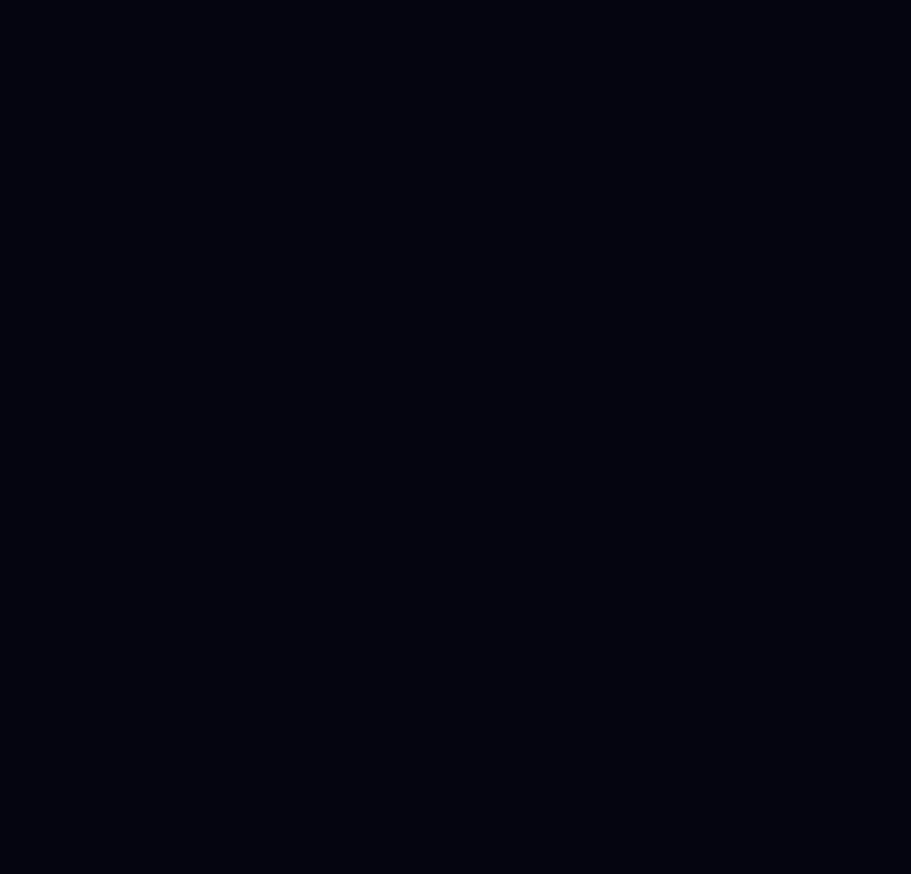
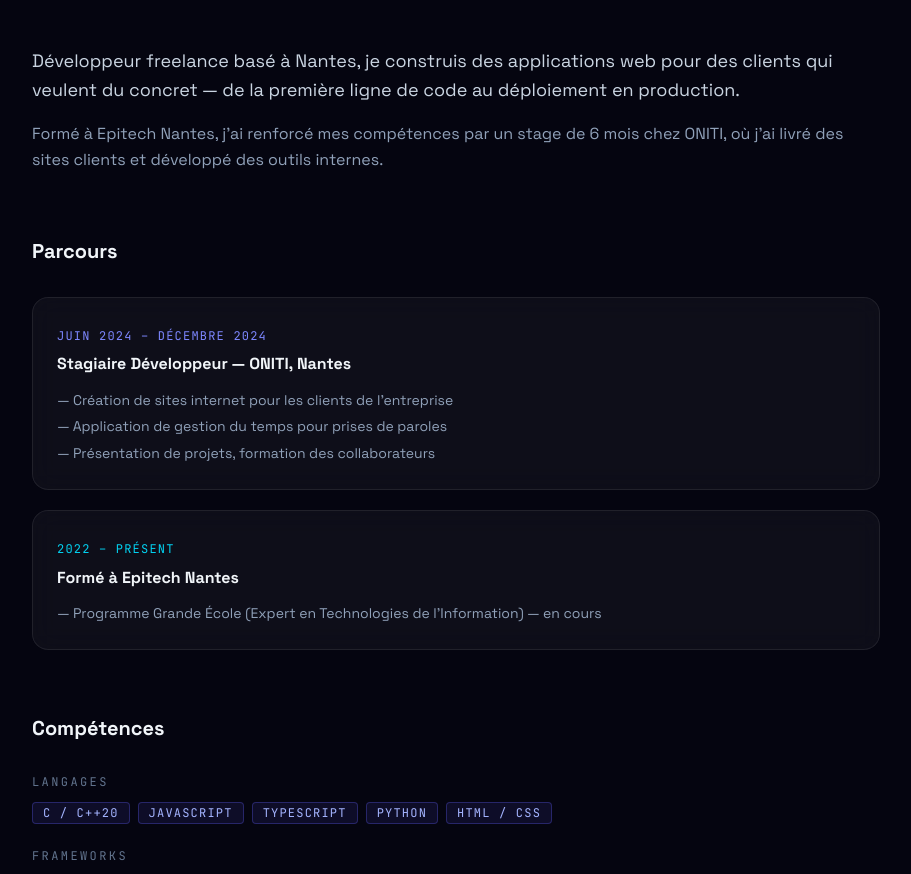
Before and after one commit to Leonardbaraton/portfolio, a React (Vite) app: page /a-propos in a window 1280 px wide. Shown: the part 222-1096 px from the top of the page, without its empty margins (184-1095 px from the left). Before the commit the page ends 800 px from the top, so only its background shows below. Built offline with nearby package versions, Linux system fonts and the light colour scheme.

Commit message:
feat: implement About page with timeline and skills

```diff
--- a/src/pages/About.tsx
+++ b/src/pages/About.tsx
@@ -1,3 +1,146 @@
+import { Link } from 'react-router-dom';
+import { ArrowRight } from 'lucide-react';
+import { motion } from 'framer-motion';
+import { GlassCard } from '../components/ui/GlassCard';
+import { NeonBadge } from '../components/ui/NeonBadge';
+
+const GRADIENT_TEXT: React.CSSProperties = {
+  background: 'linear-gradient(135deg, #818cf8 0%, #06b6d4 100%)',
+  WebkitBackgroundClip: 'text',
+  WebkitTextFillColor: 'transparent',
+  backgroundClip: 'text',
+};
+
+const SKILLS = {
+  Langages: { items: ['C / C++20', 'JavaScript', 'TypeScript', 'Python', 'HTML / CSS'], color: 'indigo' as const },
+  Frameworks: { items: ['React', 'FastAPI', 'Node.js'], color: 'cyan' as const },
+  Outils: {
+    items: ['Git / GitHub', 'Docker', 'PostgreSQL', 'CI/CD GitHub Actions', 'Linux'],
+    color: 'default' as const,
+  },
+};
+
+const LANGUAGES = [
+  { lang: 'Français', level: 'Natif' },
+  { lang: 'Anglais', level: 'C1' },
+  { lang: 'Allemand', level: 'Scolaire' },
+];
+
 export function About() {
-  return <div className="pt-32 px-6 text-slate-100">À propos — à venir</div>;
+  return (
+    <div className="px-6 py-32 max-w-4xl mx-auto">
+      <span className="font-mono text-xs tracking-[0.35em] uppercase text-indigo-400 mb-4 block">
+        À propos
+      </span>
+      <h1
+        className="text-4xl md:text-6xl font-black tracking-tight mb-12"
+        style={GRADIENT_TEXT}
+      >
+        Qui je suis
+      </h1>
+
+      {/* Bio */}
+      <div className="mb-16 space-y-4">
+        <p className="text-slate-300 text-lg leading-relaxed">
+          Développeur freelance basé à Nantes, je construis des applications web pour des
+          clients qui veulent du concret — de la première ligne de code au déploiement en
+          production.
+        </p>
+        <p className="text-slate-400 leading-relaxed">
+          Formé à Epitech Nantes, j'ai renforcé mes compétences par un stage de 6 mois chez
+          ONITI, où j'ai livré des sites clients et développé des outils internes.
+        </p>
+      </div>
+
+      {/* Timeline */}
+      <div className="mb-16">
+        <h2 className="text-xl font-bold text-slate-100 mb-8">Parcours</h2>
+        <div className="space-y-5">
+          {[
+            {
+              period: 'Juin 2024 – Décembre 2024',
+              periodColor: 'text-indigo-400',
+              title: 'Stagiaire Développeur — ONITI, Nantes',
+              items: [
+                "Création de sites internet pour les clients de l'entreprise",
+                'Application de gestion du temps pour prises de paroles',
+                'Présentation de projets, formation des collaborateurs',
+              ],
+            },
+            {
+              period: '2022 – Présent',
+              periodColor: 'text-cyan-400',
+              title: 'Formé à Epitech Nantes',
+              items: [
+                "Programme Grande École (Expert en Technologies de l'Information) — en cours",
+              ],
+            },
+          ].map((entry, i) => (
+            <motion.div
+              key={entry.title}
+              initial={{ opacity: 0, x: -16 }}
+              whileInView={{ opacity: 1, x: 0 }}
+              viewport={{ once: true }}
+              transition={{ delay: i * 0.1 }}
+            >
+              <GlassCard hover={false}>
+                <span className={`font-mono text-xs tracking-widest uppercase ${entry.periodColor}`}>
+                  {entry.period}
+                </span>
+                <h3 className="text-slate-100 font-bold mt-1 mb-3">{entry.title}</h3>
+                <ul className="text-slate-400 text-sm leading-relaxed space-y-1">
+                  {entry.items.map((item) => (
+                    <li key={item}>— {item}</li>
+                  ))}
+                </ul>
+              </GlassCard>
+            </motion.div>
+          ))}
+        </div>
+      </div>
+
+      {/* Skills */}
+      <div className="mb-16">
+        <h2 className="text-xl font-bold text-slate-100 mb-8">Compétences</h2>
+        <div className="space-y-6">
+          {Object.entries(SKILLS).map(([group, { items, color }]) => (
+            <div key={group}>
+              <span className="font-mono text-xs tracking-[0.2em] uppercase text-slate-500 mb-3 block">
+                {group}
+              </span>
+              <div className="flex flex-wrap gap-2">
+                {items.map((s) => (
+                  <NeonBadge key={s} label={s} color={color} />
+                ))}
+              </div>
+            </div>
+          ))}
+        </div>
+      </div>
+
+      {/* Languages */}
+      <div className="mb-16">
+        <h2 className="text-xl font-bold text-slate-100 mb-6">Langues</h2>
+        <div className="flex gap-8 flex-wrap">
+          {LANGUAGES.map(({ lang, level }) => (
+            <div key={lang} className="flex flex-col">
+              <span className="text-slate-200 font-medium">{lang}</span>
+              <span className="font-mono text-xs text-slate-500 tracking-wide uppercase mt-0.5">
+                {level}
+              </span>
+            </div>
+          ))}
+        </div>
+      </div>
+
+      {/* CTA */}
+      <Link
+        to="/contact"
+        className="inline-flex items-center gap-2 px-8 py-3 rounded-full font-semibold text-white transition-transform hover:scale-105 active:scale-95"
+        style={{ background: 'linear-gradient(135deg, #818cf8, #06b6d4)' }}
+      >
+        Démarrons un projet <ArrowRight size={16} />
+      </Link>
+    </div>
+  );
 }
```
